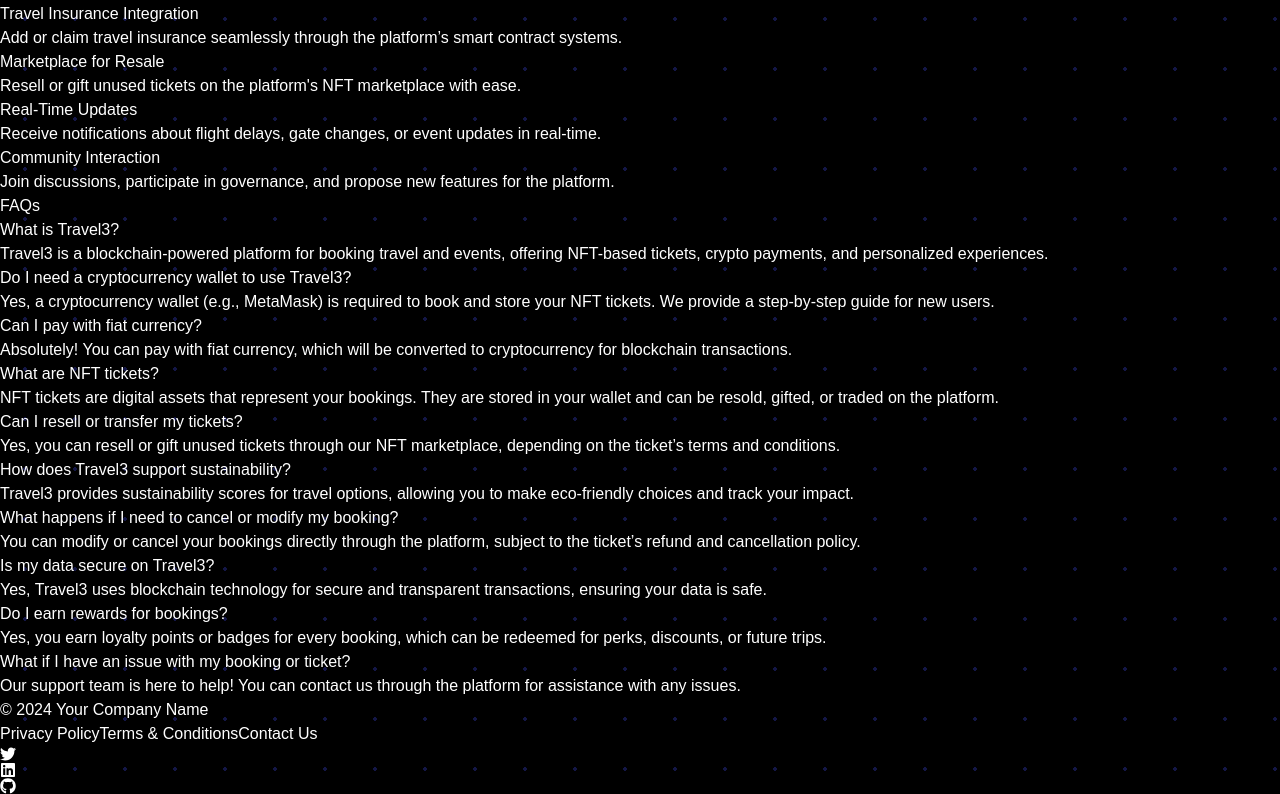
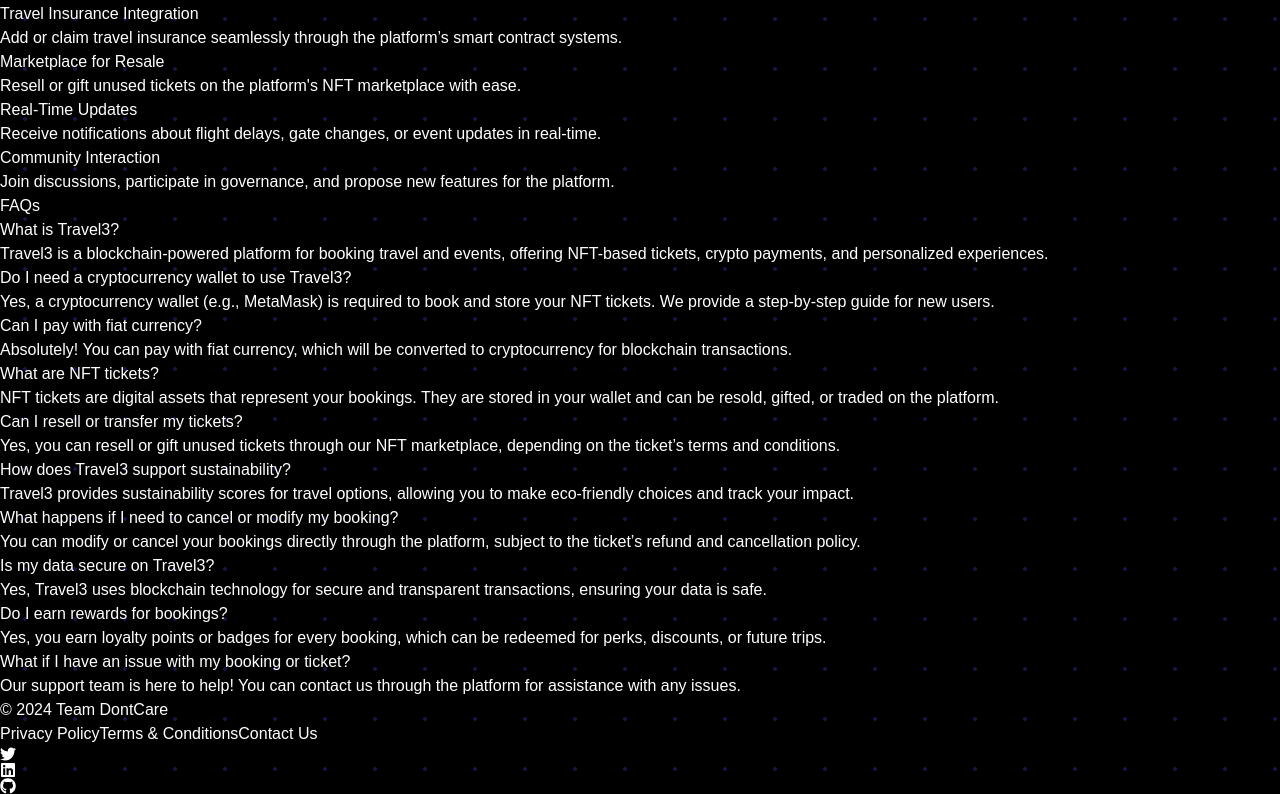
Before and after one commit to altf4-games/I-Hackathon, a React (Vite) app in the folder Frontend/: page / in a window 1280 px wide. Shown: the part 1006-1800 px from the top of the page. Built offline with nearby package versions, Linux system fonts and the light colour scheme.

Commit message:
Changed Company Name

```diff
--- a/Frontend/src/components/Footer.jsx
+++ b/Frontend/src/components/Footer.jsx
@@ -7,7 +7,7 @@
 
       <div className="container mx-auto text-center">
         <p className="text-xl text-gray-300 mb-4">
-          © 2024 Your Company Name
+          © 2024 Team DontCare
         </p>
 
         <div className="space-x-6 mb-6">
```
